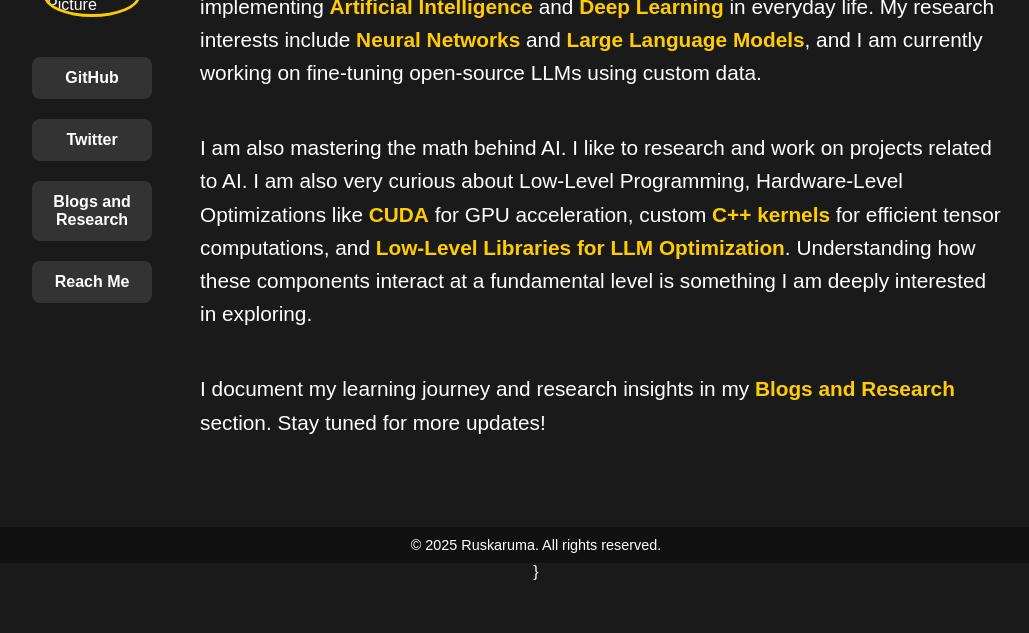
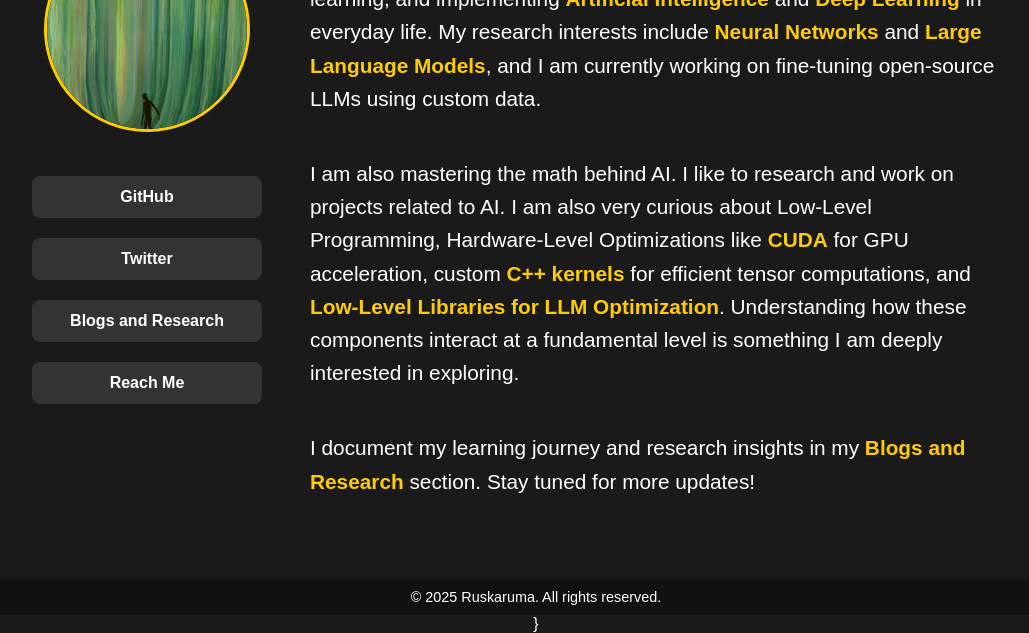
Before and after one commit to ruskaruma-gg/ruskaruma-gg.github.io, a plain HTML site: page index.html in a window 1280 px wide. Shown: the part 219-852 px from the top of the page, without its empty margins (104-1133 px from the left). Before the commit the page ends 800 px from the top, so only its background shows below. Drawn offline with Linux system fonts and the light colour scheme.

Commit message:
Update index.html

```diff
--- a/index.html
+++ b/index.html
@@ -10,7 +10,7 @@
     <div class="main-container">
         <div class="sidebar">
             <div class="container">
-            <img src="images/profile.jpg,jpg" alt="Profile Picture">
+            <img src="images/profile.jpg" alt="Profile Picture">
             </div>
             <a href="#">GitHub</a>
             <a href="#">Twitter</a>
```
